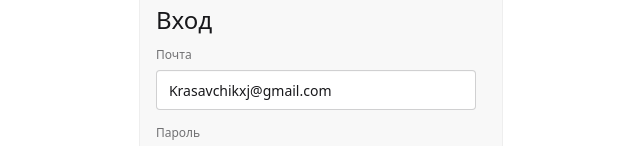
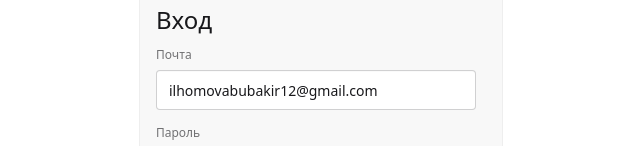
Before and after one commit to Freyzan2006/coofix-admin-dashboard, a React (Vite) app: page /auth/login in a window 1280 px wide. Shown: the part 288-434 px from the top of the page, without its empty margins (319-959 px from the left). Built offline with nearby package versions, Linux system fonts and the light colour scheme; no server answers; what @reatom/framework, @reatom/npm-react would draw is missing.

Commit message:
default username & password

```diff
--- a/src/modules/auth/features/LoginForm.feature.tsx
+++ b/src/modules/auth/features/LoginForm.feature.tsx
@@ -10,8 +10,14 @@ import type { LoginLocalDtoRequest } from "../api/dto/login.dto";
 import { Alert } from "@shared/ui/Alert.ui";
 import { useLoginLocal } from "../hooks/login.hook";
 import { Input } from "@shared/ui/fields";
+import { environmentConfig } from "@shared/config";
 
 export const LoginForm: React.FC = () => {
+	const mode = environmentConfig.get<"development" | "prod">("MODE");
+
+	const username = mode === "development" ? "ilhomovabubakir12@gmail.com" : "";
+	const password = mode === "development" ? "admin" : "";
+
 	const {
 		register,
 		handleSubmit,
@@ -33,12 +39,14 @@ export const LoginForm: React.FC = () => {
 
 	const onSubmit: SubmitHandler<LoginLocalDtoRequest> = async (
 		data: LoginLocalDtoRequest,
-	) => await LoginLocal(data);
+	) => {
+		await LoginLocal(data);
+	};
 
 	return (
 		<Form title="Вход" onSubmit={handleSubmit(onSubmit)}>
 			<Input
-				value={"Krasavchikxj@gmail.com"}
+				value={username}
 				error={errors.email?.message}
 				title="Почта"
 				variant="default"
@@ -53,7 +61,7 @@ export const LoginForm: React.FC = () => {
 			/>
 
 			<Input
-				value={"jasur"}
+				value={password}
 				error={errors.password?.message}
 				variant="default"
 				title="Пароль"
```
